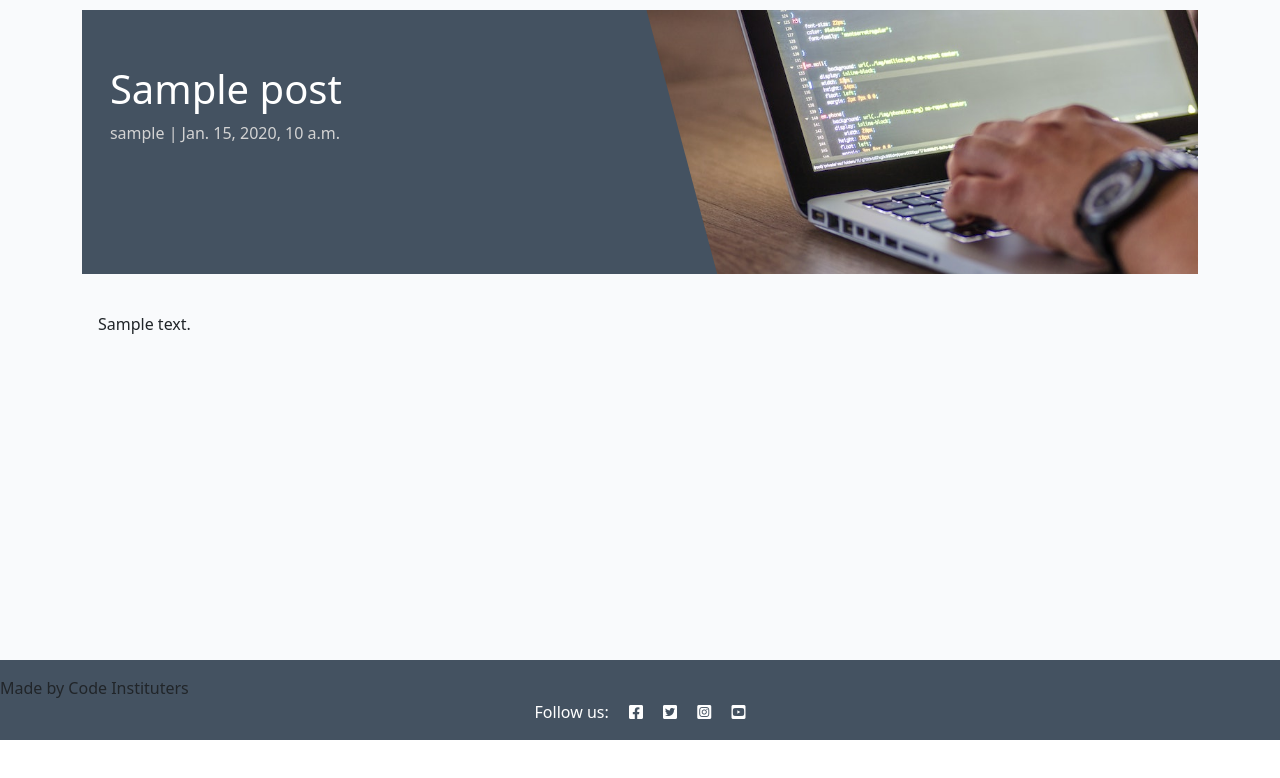
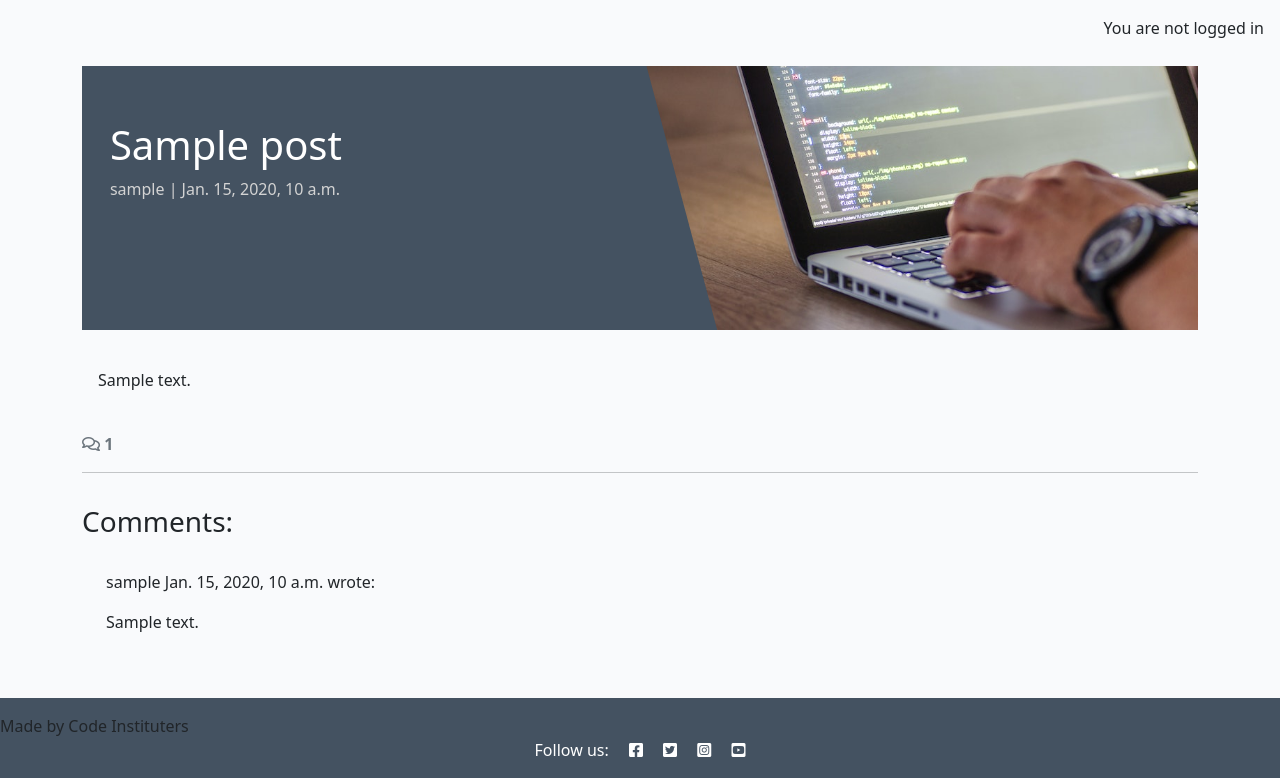
Before and after one commit to Rehanon-Mackenzie/django_blog, a Django app: a page that uses templates/base.html in a window 1280 px wide. Shown: the part 60-838 px from the top of the page. Before the commit the page ends 800 px from the top, so only its background shows below. Run offline with Django 4.2, Linux system fonts and the light colour scheme; tables that the repository leaves empty hold one stand-in row (values such as "Sample post"); parts of the project's set-up code (start-up, migrations or seed data) failed here and were passed over; some libraries are stand-ins or nearby versions.

Commit message:
add comment approval

```diff
--- a/blog/templates/blog/post_detail.html
+++ b/blog/templates/blog/post_detail.html
@@ -29,6 +29,47 @@
             </div>
         </div>
     </div>
+   <!-- Displaying count of comments -->
+  <div class="row">
+    <div class="col-12">
+      <strong class="text-secondary">
+        <i class="far fa-comments"></i> {{ comment_count }}
+      </strong>
+    </div>
+    <div class="col-12">
+      <hr>
+    </div>
+  </div>
+  <!-- Displaying Comments -->
+  <div class="row">
+    <div class="col-md-8 card mb-4  mt-3 ">
+      <h3>Comments:</h3>
+      <div class="card-body">
+        <!-- We want a for loop inside the empty control tags
+          to iterate through each comment in comments -->
+        {% for comment in comments %}
+        <div class="p-2 comments
+          {% if not comment.approved and comment.author == user %}
+          faded{% elif not comment.approved %} d-none{% endif %}">
+          <p class="font-weight-bold">
+            {{ comment.author }}
+            <span class="font-weight-normal">
+              {{ comment.created_on }}
+            </span> wrote:
+          </p>
+          <div id="comment{{ comment.id }}">
+            {{ comment.body | linebreaks }}
+          </div>
+          {% if not comment.approved and comment.author == user %}
+          <p class="approval">
+            This comment is awaiting approval
+          </p>
+          {% endif %}
+        </div>
+        <!-- Our for loop ends here -->
+        {% endfor %}
+      </div>
+    </div>
 </div>
 
 {% endblock content %}
--- a/blog/views.py
+++ b/blog/views.py
@@ -26,4 +26,15 @@ def post_detail(request, slug):
     """
     queryset = Post.objects.filter(status=1)
     post = get_object_or_404(queryset, slug=slug)
-    return render(request, "blog/post_detail.html", {"post": post}, )
+    comments = post.comments.all().order_by("-created_on")
+    comment_count = post.comments.filter(approved=True).count()
+
+    return render(
+        request,
+        "blog/post_detail.html",
+        {
+            "post": post,
+            "comments": comments,
+            "comment_count": comment_count,
+        },
+    )
--- a/codestar/settings.py
+++ b/codestar/settings.py
@@ -28,7 +28,7 @@ SECRET_KEY = 'django-insecure-uxo#z6g0647%bv1s(&)fua=(voil1e&n%722tvu8$za8bc@uh@
 
 
 # SECURITY WARNING: don't run with debug turned on in production!
-DEBUG = False
+DEBUG = True
 ALLOWED_HOSTS = ['.herokuapp.com',
                  '127.0.0.1']
 
--- a/templates/base.html
+++ b/templates/base.html
@@ -102,6 +102,12 @@
     </nav>
 
     <main class="flex-shrink-0 main-bg">
+      {% if user.is_authenticated %}
+    <p class="text-end m-3">You are logged in as {{ user }}</p>
+      {% else %}
+    <p class="text-end m-3">You are not logged in</p>
+      {% endif %}
+
       {% block content %}
       <!-- Content Goes here -->
       {% endblock content %}
```
Also changed, not shown: templates/account/login.html (+23 -19 lines), templates/account/signup.html (+35 -18 lines).
